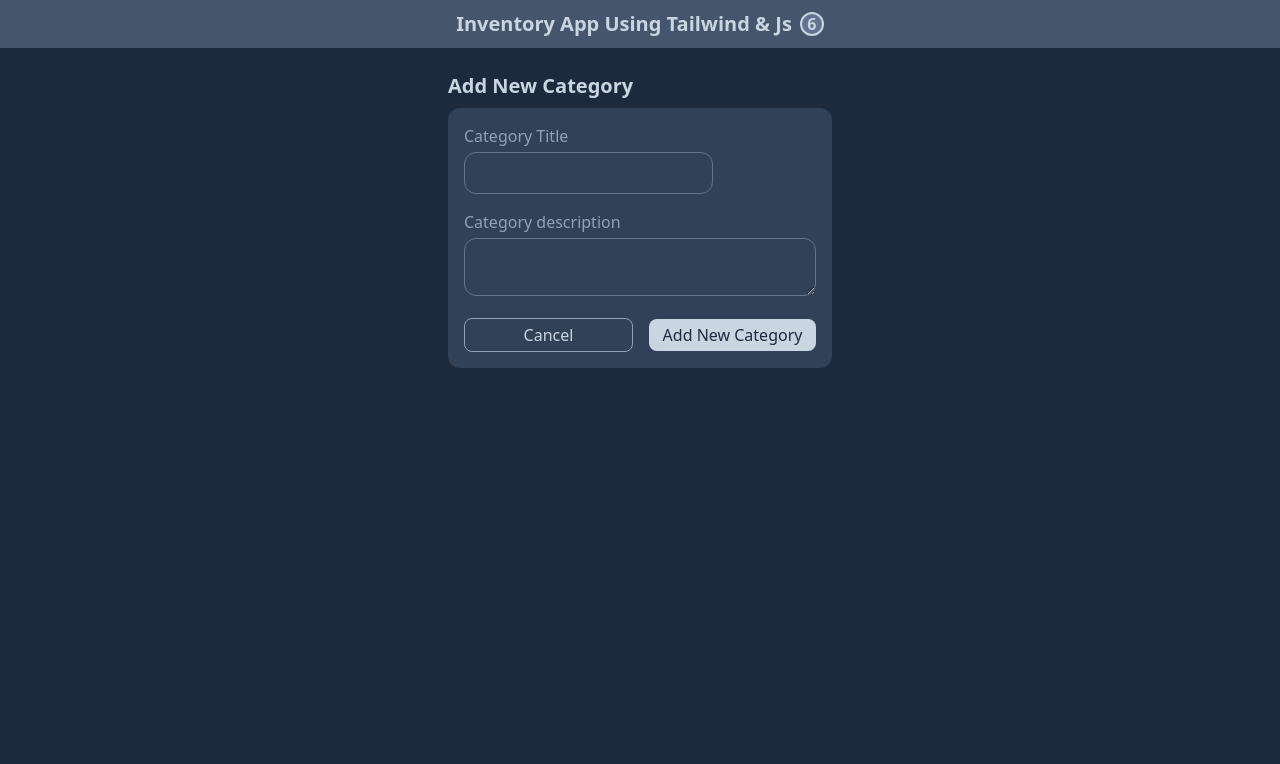
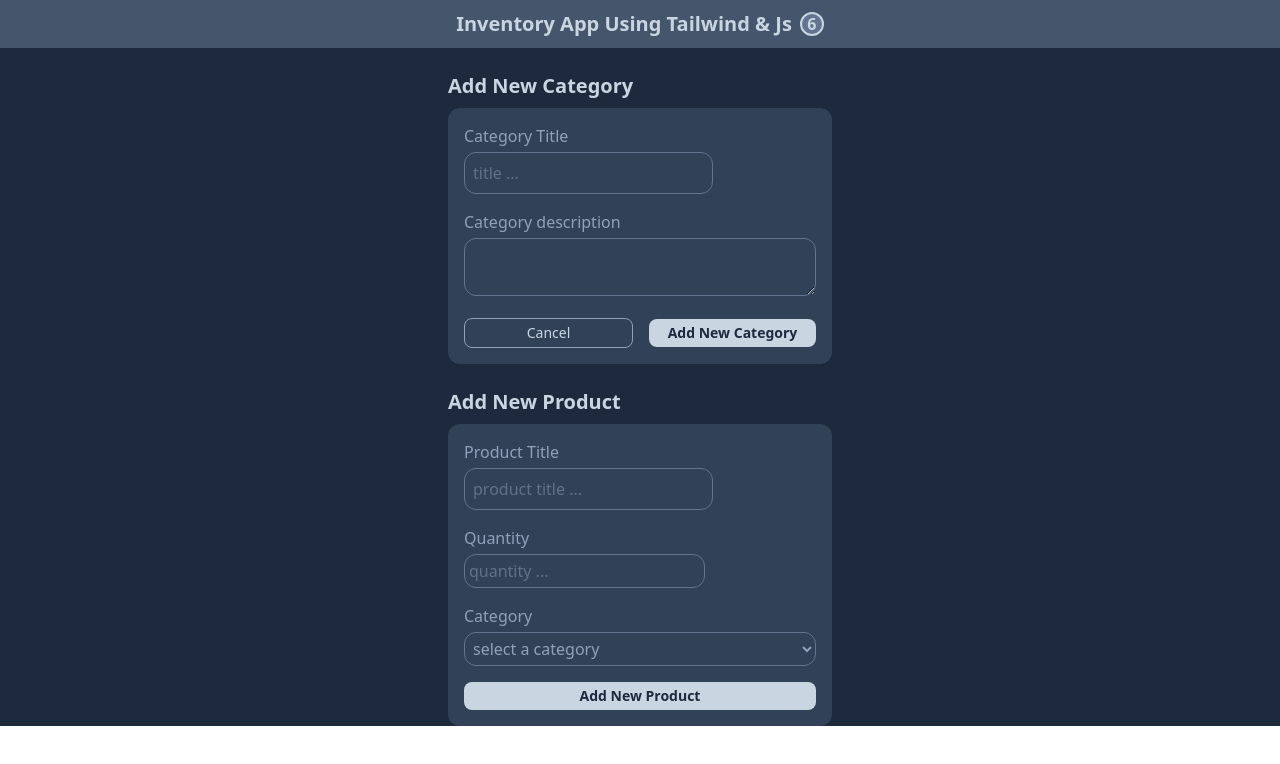
Before and after one commit to marziehalishahi/Inventory-App, a website built with Vite: page index.html in a window 1280 px wide. Built offline with nearby package versions, Linux system fonts and the light colour scheme.

Commit message:
fixed the form add new product

```diff
--- a/index.html
+++ b/index.html
@@ -9,7 +9,7 @@
 </head>
 
 <body>
-  <div class="bg-slate-800 h-screen w-screen">
+  <div class="bg-slate-800 h-auto w-screen">
     <!-- app bar -->
     <div class="bg-slate-600 flex items-center justify-center h-12 gap-x-2 mb-6">
       <h1 class="text-slate-300 font-bold text-xl">
@@ -23,10 +23,10 @@
       <!-- category form -->
       <div>
         <h2 class="text-slate-300 text-xl font-bold mb-2">Add New Category</h2>
-        <form class="bg-slate-700 p-4 rounded-xl flex flex-col gap-y-4">
+        <form class="bg-slate-700 p-4 rounded-xl flex flex-col gap-y-4 mb-6">
           <div>
             <label for="category-title" class="block mb-1 text-slate-400">Category Title</label>
-            <input type="text" name="category title" id="category-title"
+            <input type="text" name="category title" id="category-title" placeholder="title ..."
               class="bg-transparent rounded-xl border border-slate-500 text-slate-400 p-2" />
           </div>
           <div>
@@ -38,13 +38,43 @@
             </div>
           </div>
           <div class="flex items-center justify-between gap-x-4">
-                <button class="cursor-pointer border rounded-lg flex-1 border-slate-400 text-slate-300 font-normal py-1">Cancel</button>
-                <button class="cursor-pointer rounded-lg flex-1 bg-slate-300 text-slate-800 font-medium py-1">Add New Category</button>
+            <button
+              class="cursor-pointer border rounded-lg flex-1 border-slate-400 text-slate-300 text-sm font-normal py-1">Cancel</button>
+            <button class="cursor-pointer rounded-lg flex-1 bg-slate-300 text-slate-800 font-bold text-sm py-1">Add New
+              Category</button>
+          </div>
+        </form>
+      </div>
+      <!-- Add new product -->
+      <div>
+        <h2 class="text-slate-300 font-bold text-xl mb-2">Add New Product</h2>
+        <form class="bg-slate-700 p-4 rounded-xl flex flex-col gap-y-4 mb-6">
+          <div>
+            <label for="product-title" class="block mb-1 text-slate-400">Product Title</label>
+            <input type="text" name="product title" id="product-title" placeholder="product title ..."
+              class="bg-transparent rounded-xl border border-slate-500 text-slate-400 p-2" />
+          </div>
+          <div>
+            <label for="product-quantity" class="block mb-1 text-slate-400">Quantity</label>
+            <input name="product quantity" id="product-quantity" type="number" placeholder="quantity ..."
+              class="bg-transparent rounded-xl border border-slate-500 text-slate-400 p-1">
+          </div>
+          <div>
+            <label for="product-category" class="block mb-1 text-slate-400">Category</label>
+            <select name="product category" id="product-category" type="number"
+            class="bg-transparent w-full rounded-xl border border-slate-500 text-slate-400 p-1">
+          <option class="bg-slate-500 text-slate-300 text-sm font-light" value="">select a category</option>
+          <option class="bg-slate-500 text-slate-300 text-sm font-light" value="backend">backend</option>
+          <option class="bg-slate-500 text-slate-300 text-sm font-light" value="frontend">frontend</option>
+          </select>
+          </div>
+          <div class="flex items-center justify-center">
+            <button class="cursor-pointer w-full rounded-lg bg-slate-300 text-slate-800 font-bold text-sm py-1">Add New Product</button>
           </div>
         </form>
       </div>
     </div>
-    <!-- Add new project -->
+
   </div>
   <script type="module" src="/src/main.js"></script>
 </body>
```
Lines whose indentation alone changed are shown as unchanged.
